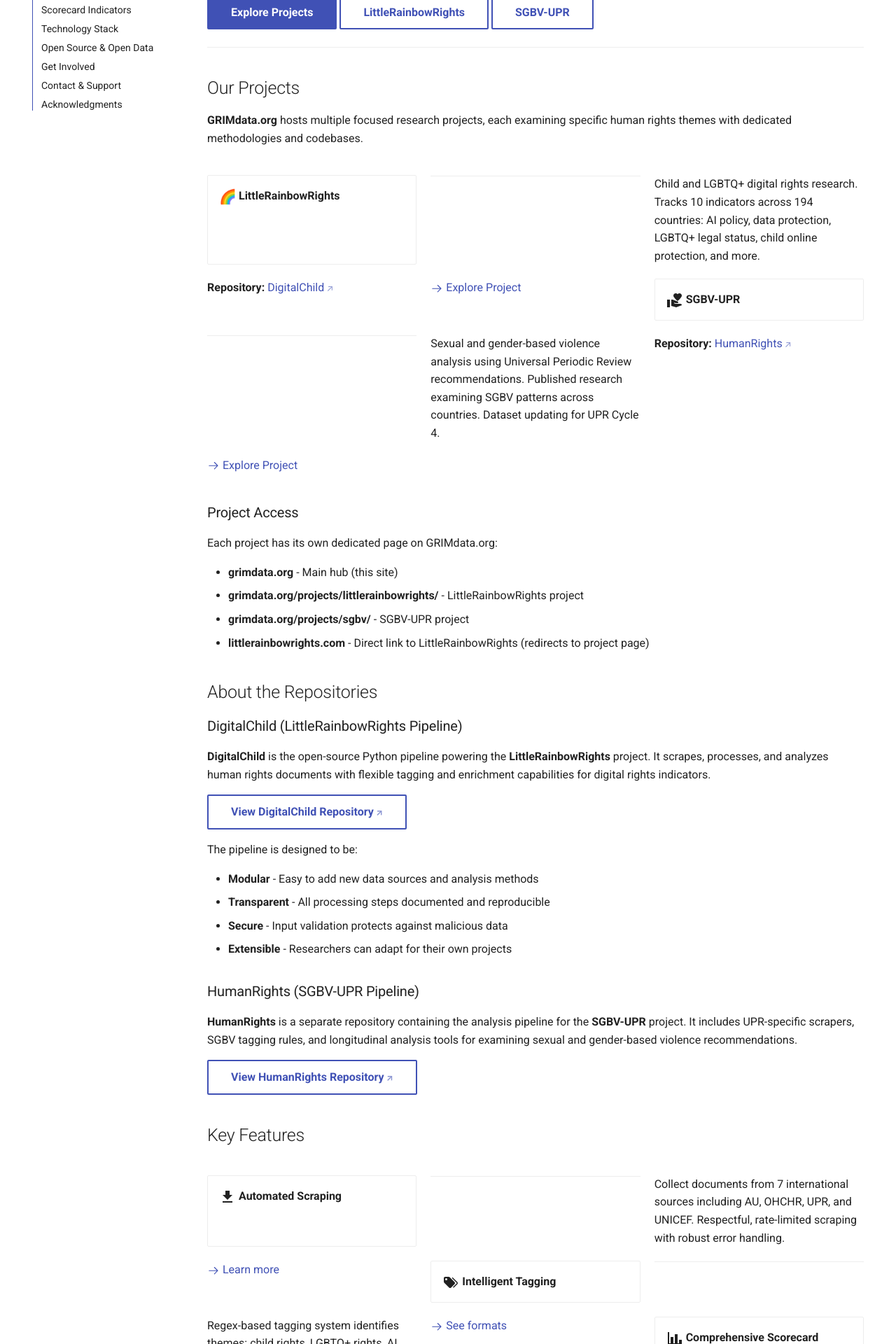
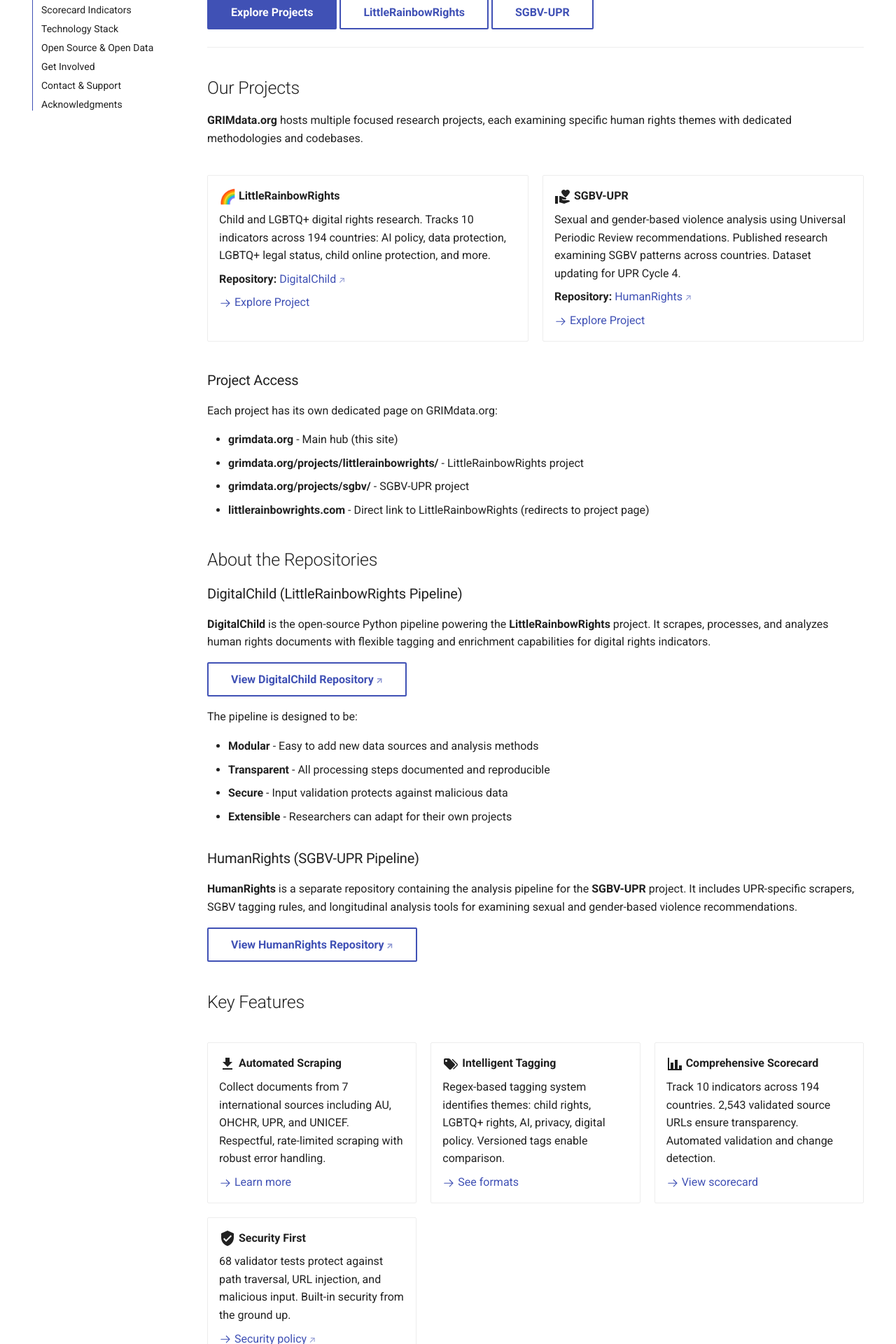
Before and after one commit to MissCrispenCakes/DigitalChild, an MkDocs documentation site: the page built from docs/index.md, in a window 1280 px wide. Shown: the part 514-2434 px from the top of the page at 70% size. Built offline with MkDocs 1.6.1 and Material for MkDocs 9.7.7, drawn with Linux system fonts in a browser that asks for light colours; emoji names are drawn with the system emoji font; a script that is not in the unit is left out; comment, search, counter and statistics services are not loaded.

```diff
--- a/docs/index.md
+++ b/docs/index.md
@@ -21,25 +21,21 @@ ______________________________________________________________________
 
 <div class="grid cards" markdown>
 
-- :rainbow:{ .lg .middle } **LittleRainbowRights**
+-   :rainbow:{ .lg .middle } __LittleRainbowRights__
 
-  ---
+    Child and LGBTQ+ digital rights research. Tracks 10 indicators across 194 countries: AI policy, data protection, LGBTQ+ legal status, child online protection, and more.
 
-  Child and LGBTQ+ digital rights research. Tracks 10 indicators across 194 countries: AI policy, data protection, LGBTQ+ legal status, child online protection, and more.
+    **Repository:** [DigitalChild](https://github.com/MissCrispenCakes/DigitalChild)
 
-  **Repository:** [DigitalChild](https://github.com/MissCrispenCakes/DigitalChild)
+    [:octicons-arrow-right-24: Explore Project](projects/littlerainbowrights/index.md)
 
-  [:octicons-arrow-right-24: Explore Project](projects/littlerainbowrights/index.md)
+-   :material-hand-heart:{ .lg .middle } __SGBV-UPR__
 
-- :material-hand-heart:{ .lg .middle } **SGBV-UPR**
+    Sexual and gender-based violence analysis using Universal Periodic Review recommendations. Published research examining SGBV patterns across countries. Dataset updating for UPR Cycle 4.
 
-  ---
+    **Repository:** [HumanRights](https://github.com/MissCrispenCakes/HumanRights)
 
-  Sexual and gender-based violence analysis using Universal Periodic Review recommendations. Published research examining SGBV patterns across countries. Dataset updating for UPR Cycle 4.
-
-  **Repository:** [HumanRights](https://github.com/MissCrispenCakes/HumanRights)
-
-  [:octicons-arrow-right-24: Explore Project](projects/sgbv/index.md)
+    [:octicons-arrow-right-24: Explore Project](projects/sgbv/index.md)
 
 </div>
 
@@ -77,37 +73,29 @@ The pipeline is designed to be:
 
 <div class="grid cards" markdown>
 
-- :material-download:{ .lg .middle } **Automated Scraping**
+-   :material-download:{ .lg .middle } __Automated Scraping__
 
-  ---
+    Collect documents from 7 international sources including AU, OHCHR, UPR, and UNICEF. Respectful, rate-limited scraping with robust error handling.
 
-  Collect documents from 7 international sources including AU, OHCHR, UPR, and UNICEF. Respectful, rate-limited scraping with robust error handling.
+    [:octicons-arrow-right-24: Learn more](guides/RUNBOOK.md)
 
-  [:octicons-arrow-right-24: Learn more](guides/RUNBOOK.md)
+-   :material-tag-multiple:{ .lg .middle } __Intelligent Tagging__
 
-- :material-tag-multiple:{ .lg .middle } **Intelligent Tagging**
+    Regex-based tagging system identifies themes: child rights, LGBTQ+ rights, AI, privacy, digital policy. Versioned tags enable comparison.
 
-  ---
+    [:octicons-arrow-right-24: See formats](standards/TAGS_CONFIG_FORMAT.md)
 
-  Regex-based tagging system identifies themes: child rights, LGBTQ+ rights, AI, privacy, digital policy. Versioned tags enable comparison.
+-   :material-chart-bar:{ .lg .middle } __Comprehensive Scorecard__
 
-  [:octicons-arrow-right-24: See formats](standards/TAGS_CONFIG_FORMAT.md)
+    Track 10 indicators across 194 countries. 2,543 validated source URLs ensure transparency. Automated validation and change detection.
 
-- :material-chart-bar:{ .lg .middle } **Comprehensive Scorecard**
+    [:octicons-arrow-right-24: View scorecard](scorecard/index.md)
 
-  ---
+-   :material-shield-check:{ .lg .middle } __Security First__
 
-  Track 10 indicators across 194 countries. 2,543 validated source URLs ensure transparency. Automated validation and change detection.
+    68 validator tests protect against path traversal, URL injection, and malicious input. Built-in security from the ground up.
 
-  [:octicons-arrow-right-24: View scorecard](scorecard/index.md)
-
-- :material-shield-check:{ .lg .middle } **Security First**
-
-  ---
-
-  68 validator tests protect against path traversal, URL injection, and malicious input. Built-in security from the ground up.
-
-  [:octicons-arrow-right-24: Security policy](https://github.com/MissCrispenCakes/DigitalChild/blob/basecamp/SECURITY.md)
+    [:octicons-arrow-right-24: Security policy](https://github.com/MissCrispenCakes/DigitalChild/blob/basecamp/SECURITY.md)
 
 </div>
 
@@ -129,29 +117,21 @@ ls data/exports/
 
 <div class="grid cards" markdown>
 
-- :fontawesome-solid-graduation-cap:{ .middle } **Researchers**
+-   :fontawesome-solid-graduation-cap:{ .middle } __Researchers__
 
-  ---
+    Academics studying digital rights trends, child protection policies, LGBTQ+ legal status across countries.
 
-  Academics studying digital rights trends, child protection policies, LGBTQ+ legal status across countries.
+-   :fontawesome-solid-building-columns:{ .middle } __NGOs & Advocates__
 
-- :fontawesome-solid-building-columns:{ .middle } **NGOs & Advocates**
+    Human rights organizations tracking protections, building evidence for campaigns, monitoring policy changes.
 
-  ---
+-   :fontawesome-solid-chart-line:{ .middle } __Policy Analysts__
 
-  Human rights organizations tracking protections, building evidence for campaigns, monitoring policy changes.
+    Government and UN policy staff comparing policies across countries, identifying gaps and best practices.
 
-- :fontawesome-solid-chart-line:{ .middle } **Policy Analysts**
+-   :fontawesome-solid-newspaper:{ .middle } __Journalists__
 
-  ---
-
-  Government and UN policy staff comparing policies across countries, identifying gaps and best practices.
-
-- :fontawesome-solid-newspaper:{ .middle } **Journalists**
-
-  ---
-
-  Investigative reporters researching digital rights stories with verified data and authoritative sources.
+    Investigative reporters researching digital rights stories with verified data and authoritative sources.
 
 </div>
 
@@ -212,23 +192,19 @@ This ensures the pipeline is freely usable while giving credit to the research e
 
 <div class="grid cards" markdown>
 
-- :material-account-check:{ .lg .middle } **For Users**
+-   :material-account-check:{ .lg .middle } __For Users__
 
-  ---
+    1. [Install](getting-started/installation.md) the pipeline
+    2. Review [FAQ](FAQ.md) for common questions
+    3. Check [First Run Errors](guides/FIRST_RUN_ERRORS.md) if issues arise
+    4. [Cite](https://github.com/MissCrispenCakes/DigitalChild/blob/basecamp/CITATION.cff) in your publications
 
-  1. [Install](getting-started/installation.md) the pipeline
-  2. Review [FAQ](FAQ.md) for common questions
-  3. Check [First Run Errors](guides/FIRST_RUN_ERRORS.md) if issues arise
-  4. [Cite](https://github.com/MissCrispenCakes/DigitalChild/blob/basecamp/CITATION.cff) in your publications
+-   :material-source-pull:{ .lg .middle } __For Contributors__
 
-- :material-source-pull:{ .lg .middle } **For Contributors**
-
-  ---
-
-  1. Read [Contributing Guide](CONTRIBUTING.md)
-  2. Find [good first issues](https://github.com/MissCrispenCakes/DigitalChild/issues?q=is%3Aissue+is%3Aopen+label%3A%22good+first+issue%22)
-  3. Submit pull requests
-  4. Improve [documentation](https://github.com/MissCrispenCakes/DigitalChild)
+    1. Read [Contributing Guide](CONTRIBUTING.md)
+    2. Find [good first issues](https://github.com/MissCrispenCakes/DigitalChild/issues?q=is%3Aissue+is%3Aopen+label%3A%22good+first+issue%22)
+    3. Submit pull requests
+    4. Improve [documentation](https://github.com/MissCrispenCakes/DigitalChild)
 
 </div>
 
```
Also changed, not shown: docs/projects/littlerainbowrights/index.md (+20 -36 lines), docs/projects/sgbv/index.md (+8 -16 lines), 1 other file.
